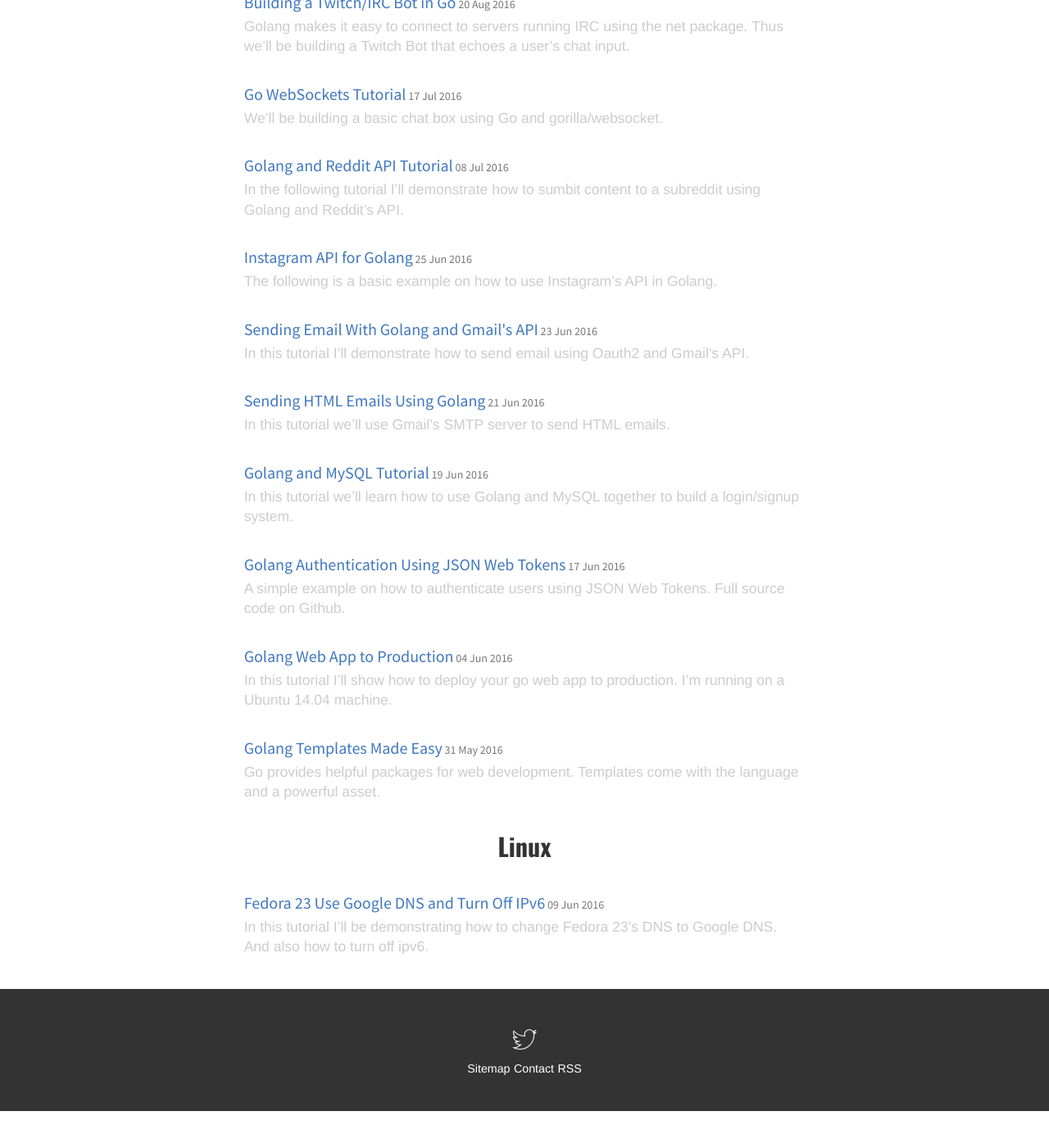
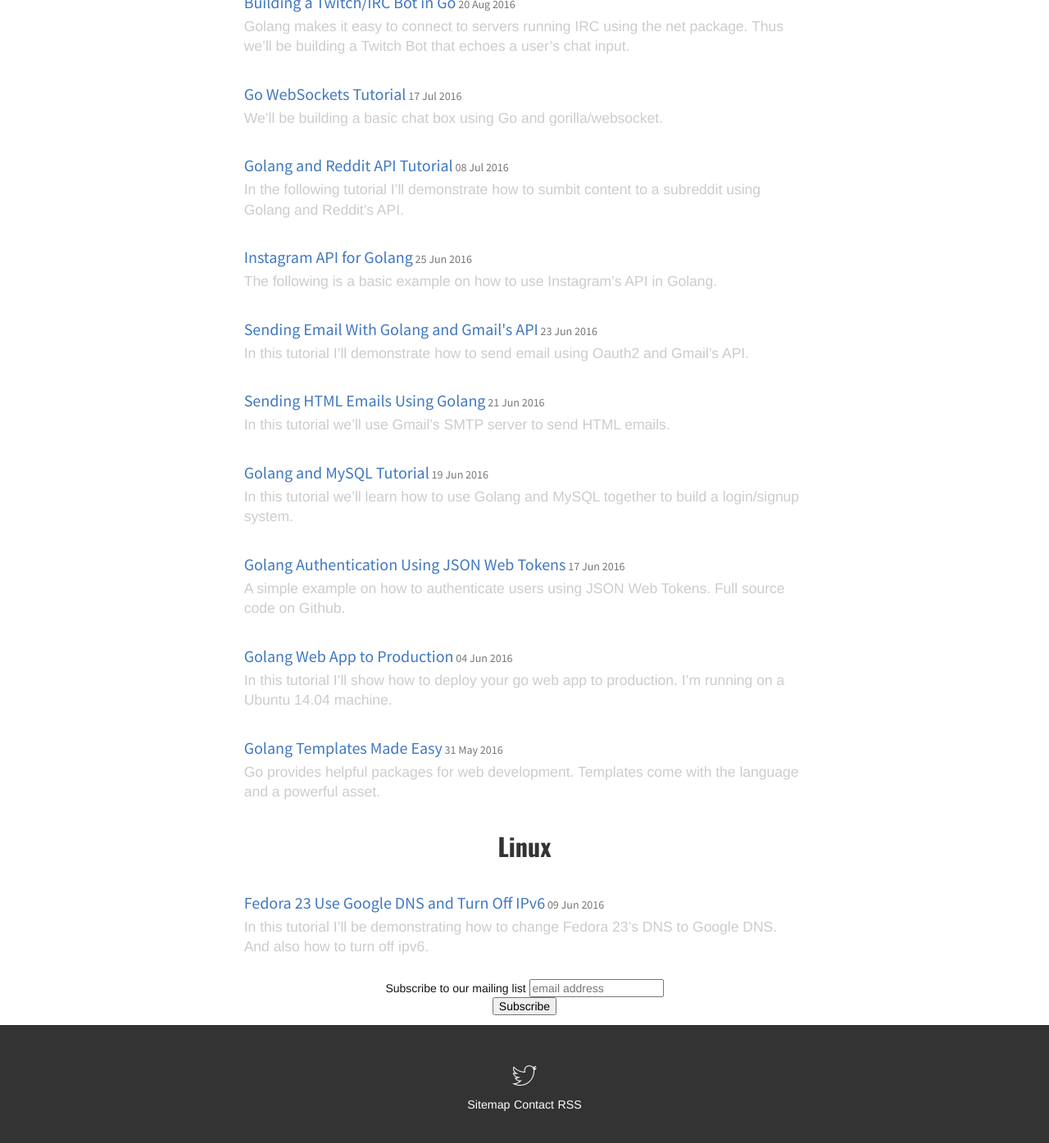
Before and after one commit to xDinomode/Dinosaurscode, a Jekyll site: the page built from posts.md, in a window 1280 px wide and 1400 px high, scrolled down 6172 px. Shown: the top 1395 px of the window at 82% size. Built offline with Jekyll 4.4.1, drawn with Linux system fonts in a browser that asks for light colours; some web fonts are replaced; comment, search, counter and statistics services are not loaded; before the commit the page ends 7528 px from its top, so only the background shows below that.

Commit message:
added newsletter

```diff
--- a/_layouts/post.html
+++ b/_layouts/post.html
@@ -30,5 +30,7 @@ layout: default
     {{ content }}
   </div>
 
+{% include newsletter.html %}
+
 {% include disqus.html %}
 </article>
--- a/posts.md
+++ b/posts.md
@@ -73,3 +73,24 @@ title: "Posts"
 <div class="posts-list-excerpt">{{ post.excerpt | strip_html }}</div>
 </div>
 {% endfor %}
+
+<!-- Begin MailChimp Signup Form -->
+<link href="//cdn-images.mailchimp.com/embedcode/horizontal-slim-10_7.css" rel="stylesheet" type="text/css">
+<style type="text/css">
+	#mc_embed_signup{background:#fff; clear:left; font:14px Helvetica,Arial,sans-serif; width:100%;}
+	/* Add your own MailChimp form style overrides in your site stylesheet or in this style block.
+	   We recommend moving this block and the preceding CSS link to the HEAD of your HTML file. */
+</style>
+<div id="mc_embed_signup">
+<form action="//xyz.us14.list-manage.com/subscribe/post?u=cdc0e4108222febd0bd4546e6&amp;id=4bc71896af" method="post" id="mc-embedded-subscribe-form" name="mc-embedded-subscribe-form" class="validate" target="_blank" novalidate>
+    <div id="mc_embed_signup_scroll">
+	<label for="mce-EMAIL">Subscribe to our mailing list</label>
+	<input type="email" value="" name="EMAIL" class="email" id="mce-EMAIL" placeholder="email address" required>
+    <!-- real people should not fill this in and expect good things - do not remove this or risk form bot signups-->
+    <div style="position: absolute; left: -5000px;" aria-hidden="true"><input type="text" name="b_cdc0e4108222febd0bd4546e6_4bc71896af" tabindex="-1" value=""></div>
+    <div class="clear"><input type="submit" value="Subscribe" name="subscribe" id="mc-embedded-subscribe" class="button"></div>
+    </div>
+</form>
+</div>
+
+<!--End mc_embed_signup-->
```
Also changed, not shown: _includes/newsletter.html (added, +20 -0 lines), index.md (+2 -0 lines).
